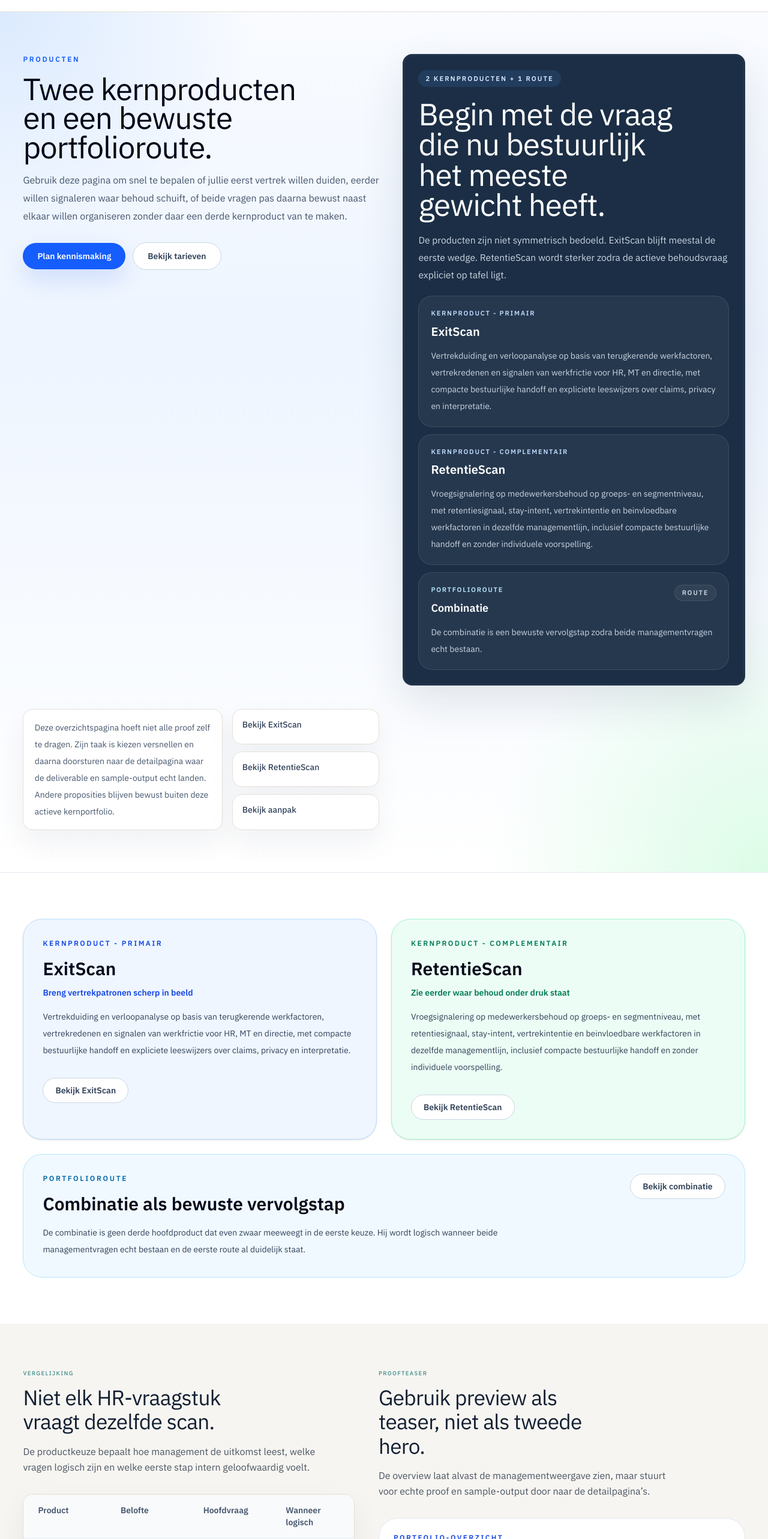
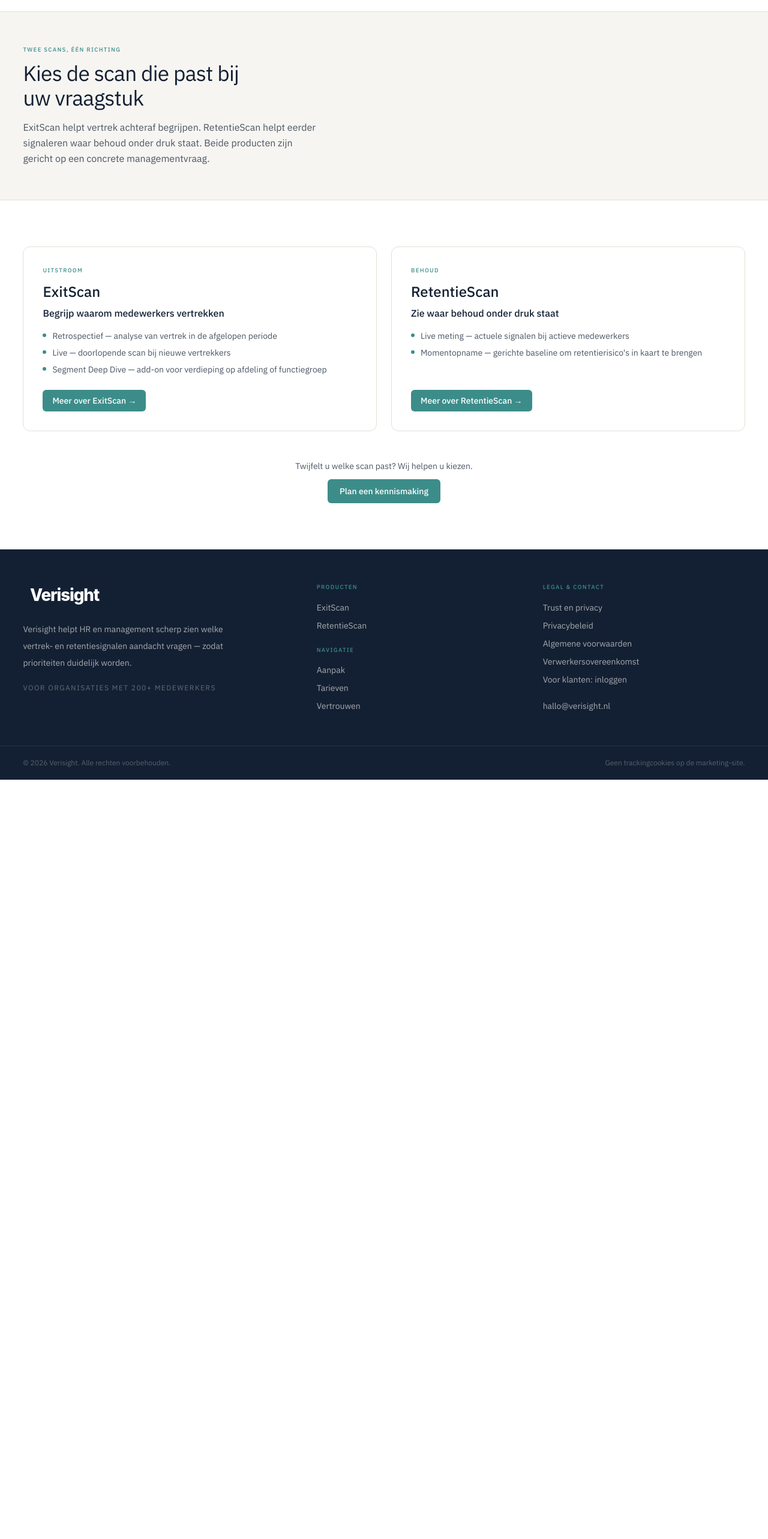
Before and after one commit to larshengel08-lang/VerisightSaaS, a Next.js app in the folder frontend/: page /producten in a window 1280 px wide. Shown: the part 80-2646 px from the top of the page at 60% size. After the commit the page ends 1380 px from the top, so only its background shows below. Built offline with nearby package versions, Linux system fonts and the light colour scheme.

Commit message:
rebrand: producten-overzicht — concrete H1, two product blocks, teal CTA

```diff
--- a/frontend/app/producten/page.tsx
+++ b/frontend/app/producten/page.tsx
@@ -1,38 +1,27 @@
 import type { Metadata } from 'next'
 import Link from 'next/link'
-import {
-  MarketingHeroIntro,
-  MarketingHeroStage,
-  MarketingHeroSupport,
-} from '@/components/marketing/marketing-hero'
-import { MarketingCalloutBand } from '@/components/marketing/marketing-callout-band'
-import { MarketingComparisonTable } from '@/components/marketing/marketing-comparison-table'
-import { MarketingPageShell } from '@/components/marketing/marketing-page-shell'
-import { PreviewEvidenceRail } from '@/components/marketing/preview-evidence-rail'
-import { PreviewSlider } from '@/components/marketing/preview-slider'
 import { MarketingSection } from '@/components/marketing/marketing-section'
+import { PublicFooter } from '@/components/marketing/public-footer'
+import { PublicHeader } from '@/components/marketing/public-header'
 import { SectionHeading } from '@/components/marketing/section-heading'
-import { productOverviewComparisonRows } from '@/components/marketing/site-content'
 import { buildContactHref } from '@/lib/contact-funnel'
-import { CORE_MARKETING_PRODUCTS, PORTFOLIO_ROUTE_MARKETING_PRODUCTS } from '@/lib/marketing-products'
-import { SEO_SOLUTION_PAGES } from '@/lib/seo-solution-pages'
 
 export const metadata: Metadata = {
   title: 'Producten',
-  description: 'Bekijk twee kernproducten en een bewuste portfolioroute in een heldere productstructuur voor HR-teams.',
+  description: 'Kies de scan die past bij uw vraagstuk: ExitScan voor vertrekduiding of RetentieScan voor vroegsignalering op behoud.',
   alternates: {
     canonical: '/producten',
   },
   openGraph: {
     title: 'Producten | Verisight',
-    description: 'Bekijk twee kernproducten en een bewuste portfolioroute in een heldere productstructuur voor HR-teams.',
+    description: 'Kies de scan die past bij uw vraagstuk: ExitScan voor vertrekduiding of RetentieScan voor vroegsignalering op behoud.',
     url: 'https://www.verisight.nl/producten',
     images: ['/opengraph-image'],
   },
   twitter: {
     card: 'summary_large_image',
     title: 'Producten | Verisight',
-    description: 'Bekijk twee kernproducten en een bewuste portfolioroute in een heldere productstructuur voor HR-teams.',
+    description: 'Kies de scan die past bij uw vraagstuk: ExitScan voor vertrekduiding of RetentieScan voor vroegsignalering op behoud.',
     images: ['/opengraph-image'],
   },
 }
@@ -42,270 +31,98 @@ export default function ProductenPage() {
     '@context': 'https://schema.org',
     '@type': 'BreadcrumbList',
     itemListElement: [
-      {
-        '@type': 'ListItem',
-        position: 1,
-        name: 'Home',
-        item: 'https://www.verisight.nl/',
-      },
-      {
-        '@type': 'ListItem',
-        position: 2,
-        name: 'Producten',
-        item: 'https://www.verisight.nl/producten',
-      },
+      { '@type': 'ListItem', position: 1, name: 'Home', item: 'https://www.verisight.nl/' },
+      { '@type': 'ListItem', position: 2, name: 'Producten', item: 'https://www.verisight.nl/producten' },
     ],
   }
-
-  const primaryProducts = CORE_MARKETING_PRODUCTS
-  const combinationProduct = PORTFOLIO_ROUTE_MARKETING_PRODUCTS[0]
 
   return (
     <>
       <script type="application/ld+json" dangerouslySetInnerHTML={{ __html: JSON.stringify(breadcrumbSchema) }} />
-      <MarketingPageShell
-        theme="neutral"
-        pageType="overview"
-        ctaHref={buildContactHref({ routeInterest: 'exitscan', ctaSource: 'products_hero' })}
-        heroIntro={
-          <MarketingHeroIntro>
-            <p className="marketing-hero-eyebrow text-blue-600">Producten</p>
-            <h1 className="marketing-hero-title marketing-hero-title-page font-display text-slate-950">
-              Twee kernproducten en een bewuste portfolioroute.
-            </h1>
-            <p className="marketing-hero-copy text-slate-600">
-              Gebruik deze pagina om snel te bepalen of jullie eerst vertrek willen duiden, eerder willen signaleren
-              waar behoud schuift, of beide vragen pas daarna bewust naast elkaar willen organiseren zonder daar een
-              derde kernproduct van te maken.
-            </p>
-            <div className="marketing-hero-actions">
-              <div className="marketing-hero-cta-row">
-                <a
-                  href={buildContactHref({ routeInterest: 'exitscan', ctaSource: 'products_hero' })}
-                  className="inline-flex items-center justify-center rounded-full bg-blue-600 px-6 py-3 text-sm font-semibold text-white shadow-[0_16px_40px_rgba(37,99,235,0.18)] transition-all hover:-translate-y-0.5 hover:bg-blue-700"
+
+      <div className="min-h-screen bg-white">
+        <PublicHeader />
+        <main>
+
+          {/* Hero */}
+          <section className="bg-[#F7F5F1] border-b border-[#E5E0D6]">
+            <div className="marketing-shell py-14">
+              <SectionHeading
+                eyebrow="Twee scans, één richting"
+                title="Kies de scan die past bij uw vraagstuk"
+                description="ExitScan helpt vertrek achteraf begrijpen. RetentieScan helpt eerder signaleren waar behoud onder druk staat. Beide producten zijn gericht op een concrete managementvraag."
+              />
+            </div>
+          </section>
+
+          {/* Product blocks */}
+          <MarketingSection tone="tint">
+            <div className="grid gap-6 lg:grid-cols-2">
+              {/* ExitScan */}
+              <div className="flex flex-col rounded-xl border border-[#E5E0D6] bg-white p-8">
+                <p className="text-[0.6rem] font-medium uppercase tracking-[0.14em] text-[#3C8D8A]">Uitstroom</p>
+                <h2 className="mt-3 text-2xl font-medium text-[#132033]">ExitScan</h2>
+                <p className="mt-2 text-base font-medium text-[#132033]">Begrijp waarom medewerkers vertrekken</p>
+                <ul className="mt-4 flex-1 space-y-2">
+                  {[
+                    'Retrospectief — analyse van vertrek in de afgelopen periode',
+                    'Live — doorlopende scan bij nieuwe vertrekkers',
+                    'Segment Deep Dive — add-on voor verdieping op afdeling of functiegroep',
+                  ].map((bullet) => (
+                    <li key={bullet} className="flex items-start gap-2.5 text-sm text-[#4A5563]">
+                      <span className="mt-1.5 h-1.5 w-1.5 flex-shrink-0 rounded-full bg-[#3C8D8A]" />
+                      {bullet}
+                    </li>
+                  ))}
+                </ul>
+                <Link
+                  href="/producten/exitscan"
+                  className="mt-6 inline-flex self-start rounded-md bg-[#3C8D8A] px-4 py-2 text-sm font-medium text-white transition-colors hover:bg-[#2d6e6b]"
                 >
-                  Plan kennismaking
-                </a>
+                  Meer over ExitScan →
+                </Link>
+              </div>
+
+              {/* RetentieScan */}
+              <div className="flex flex-col rounded-xl border border-[#E5E0D6] bg-white p-8">
+                <p className="text-[0.6rem] font-medium uppercase tracking-[0.14em] text-[#3C8D8A]">Behoud</p>
+                <h2 className="mt-3 text-2xl font-medium text-[#132033]">RetentieScan</h2>
+                <p className="mt-2 text-base font-medium text-[#132033]">Zie waar behoud onder druk staat</p>
+                <ul className="mt-4 flex-1 space-y-2">
+                  {[
+                    'Live meting — actuele signalen bij actieve medewerkers',
+                    'Momentopname — gerichte baseline om retentierisico\'s in kaart te brengen',
+                  ].map((bullet) => (
+                    <li key={bullet} className="flex items-start gap-2.5 text-sm text-[#4A5563]">
+                      <span className="mt-1.5 h-1.5 w-1.5 flex-shrink-0 rounded-full bg-[#3C8D8A]" />
+                      {bullet}
+                    </li>
+                  ))}
+                </ul>
                 <Link
-                  href="/tarieven"
-                  className="inline-flex items-center justify-center rounded-full border border-slate-300 bg-white px-6 py-3 text-sm font-semibold text-slate-700 transition-colors hover:border-slate-400 hover:text-slate-950"
+                  href="/producten/retentiescan"
+                  className="mt-6 inline-flex self-start rounded-md bg-[#3C8D8A] px-4 py-2 text-sm font-medium text-white transition-colors hover:bg-[#2d6e6b]"
                 >
-                  Bekijk tarieven
+                  Meer over RetentieScan →
                 </Link>
               </div>
             </div>
-          </MarketingHeroIntro>
-        }
-        heroStage={
-          <MarketingHeroStage>
-            <div className="space-y-5">
-              <span className="marketing-stage-tag bg-blue-400/12 text-blue-100">2 kernproducten + 1 route</span>
-              <h2 className="marketing-stage-title font-display text-white">
-                Begin met de vraag die nu bestuurlijk het meeste gewicht heeft.
-              </h2>
-              <p className="marketing-stage-copy text-slate-300">
-                De producten zijn niet symmetrisch bedoeld. ExitScan blijft meestal de eerste wedge. RetentieScan
-                wordt sterker zodra de actieve behoudsvraag expliciet op tafel ligt.
-              </p>
-              <div className="grid gap-3">
-                {primaryProducts.map((product, index) => (
-                  <Link
-                    key={product.slug}
-                    href={product.href}
-                    className="rounded-[1.45rem] border border-white/10 bg-white/5 p-5 transition-all hover:-translate-y-0.5 hover:border-white/20 hover:bg-white/10"
-                  >
-                    <p className="text-[11px] font-semibold uppercase tracking-[0.16em] text-blue-200">
-                      {index === 0 ? 'Kernproduct - primair' : 'Kernproduct - complementair'}
-                    </p>
-                    <p className="mt-2 text-xl font-semibold text-white">{product.label}</p>
-                    <p className="mt-3 text-sm leading-7 text-slate-300">{product.description}</p>
-                  </Link>
-                ))}
-                <div className="rounded-[1.45rem] border border-white/10 bg-white/5 p-5">
-                  <div className="flex flex-wrap items-start justify-between gap-3">
-                    <div>
-                      <p className="text-[11px] font-semibold uppercase tracking-[0.16em] text-sky-200">
-                        Portfolioroute
-                      </p>
-                      <p className="mt-2 text-lg font-semibold text-white">{combinationProduct.label}</p>
-                    </div>
-                    <span className="rounded-full border border-white/10 bg-white/5 px-3 py-1 text-[11px] font-semibold uppercase tracking-[0.16em] text-slate-300">
-                      Route
-                    </span>
-                  </div>
-                  <p className="mt-3 text-sm leading-7 text-slate-300">
-                    De combinatie is een bewuste vervolgstap zodra beide managementvragen echt bestaan.
-                  </p>
-                </div>
-              </div>
-            </div>
-          </MarketingHeroStage>
-        }
-        heroSupport={
-          <MarketingHeroSupport>
-            <div className="marketing-support-note text-sm leading-7 text-slate-600">
-              Deze overzichtspagina hoeft niet alle proof zelf te dragen. Zijn taak is kiezen versnellen en daarna
-              doorsturen naar de detailpagina waar de deliverable en sample-output echt landen. Andere proposities
-              blijven bewust buiten deze actieve kernportfolio.
-            </div>
-            <div className="marketing-link-grid">
+
+            {/* Keuzehulp */}
+            <div className="mt-12 text-center">
+              <p className="text-sm text-[#4A5563]">Twijfelt u welke scan past? Wij helpen u kiezen.</p>
               <Link
-                href="/producten/exitscan"
-                className="marketing-link-card text-sm font-medium text-slate-700 transition-colors hover:border-slate-300 hover:text-slate-950"
+                href={buildContactHref({ routeInterest: 'exitscan', ctaSource: 'products_overview_help' })}
+                className="mt-3 inline-flex rounded-md bg-[#3C8D8A] px-5 py-2.5 text-sm font-medium text-white transition-colors hover:bg-[#2d6e6b]"
               >
-                Bekijk ExitScan
-              </Link>
-              <Link
-                href="/producten/retentiescan"
-                className="marketing-link-card text-sm font-medium text-slate-700 transition-colors hover:border-slate-300 hover:text-slate-950"
-              >
-                Bekijk RetentieScan
-              </Link>
-              <Link
-                href="/aanpak"
-                className="marketing-link-card text-sm font-medium text-slate-700 transition-colors hover:border-slate-300 hover:text-slate-950"
-              >
-                Bekijk aanpak
+                Plan een kennismaking
               </Link>
             </div>
-          </MarketingHeroSupport>
-        }
-      >
-        <MarketingSection tone="plain">
-          <div className="grid gap-6 lg:grid-cols-2">
-            {primaryProducts.map((product, index) => (
-              <div
-                key={product.slug}
-                className={`rounded-[2rem] border p-8 shadow-sm ${
-                  index === 0 ? 'border-blue-200 bg-blue-50' : 'border-emerald-200 bg-emerald-50'
-                }`}
-              >
-                <p className={`text-xs font-bold uppercase tracking-[0.2em] ${index === 0 ? 'text-blue-700' : 'text-emerald-700'}`}>
-                  {index === 0 ? 'Kernproduct - primair' : 'Kernproduct - complementair'}
-                </p>
-                <h2 className="mt-4 text-3xl font-semibold text-slate-950">{product.label}</h2>
-                <p className={`mt-3 text-sm font-semibold ${index === 0 ? 'text-blue-700' : 'text-emerald-700'}`}>
-                  {product.tagline}
-                </p>
-                <p className="mt-4 text-sm leading-7 text-slate-700">{product.description}</p>
-                <Link
-                  href={product.href}
-                  className="mt-8 inline-flex rounded-full border border-slate-300 bg-white px-5 py-2.5 text-sm font-semibold text-slate-700 transition-colors hover:border-slate-400 hover:text-slate-950"
-                >
-                  Bekijk {product.shortLabel}
-                </Link>
-              </div>
-            ))}
-          </div>
+          </MarketingSection>
 
-            <div className="mt-6 rounded-[2rem] border border-sky-200 bg-sky-50 p-8">
-              <div className="flex flex-wrap items-start justify-between gap-4">
-                <div className="max-w-3xl">
-                  <p className="text-xs font-bold uppercase tracking-[0.22em] text-sky-700">Portfolioroute</p>
-                  <h2 className="mt-4 text-3xl font-semibold text-slate-950">
-                    {combinationProduct.label} als bewuste vervolgstap
-                  </h2>
-                  <p className="mt-4 text-sm leading-7 text-slate-700">
-                    De combinatie is geen derde hoofdproduct dat even zwaar meeweegt in de eerste keuze. Hij wordt
-                    logisch wanneer beide managementvragen echt bestaan en de eerste route al duidelijk staat.
-                  </p>
-                </div>
-              <Link
-                href={combinationProduct.href}
-                className="inline-flex rounded-full border border-slate-300 bg-white px-5 py-2.5 text-sm font-semibold text-slate-700 transition-colors hover:border-slate-400 hover:text-slate-950"
-              >
-                Bekijk combinatie
-              </Link>
-            </div>
-          </div>
-        </MarketingSection>
-
-        <MarketingSection tone="surface">
-          <div className="grid gap-10 lg:grid-cols-[0.95fr_1.05fr] lg:items-start">
-            <div>
-              <SectionHeading
-                eyebrow="Vergelijking"
-                title="Niet elk HR-vraagstuk vraagt dezelfde scan."
-                description="De productkeuze bepaalt hoe management de uitkomst leest, welke vragen logisch zijn en welke eerste stap intern geloofwaardig voelt."
-              />
-              <MarketingComparisonTable
-                className="mt-8"
-                columns={['Product', 'Belofte', 'Hoofdvraag', 'Wanneer logisch']}
-                rows={productOverviewComparisonRows}
-              />
-            </div>
-
-            <div>
-              <SectionHeading
-                eyebrow="Proofteaser"
-                title="Gebruik preview als teaser, niet als tweede hero."
-                description="De overview laat alvast de managementweergave zien, maar stuurt voor echte proof en sample-output door naar de detailpagina’s."
-              />
-              <div className="mt-8 rounded-[2rem] border border-slate-200 bg-white p-6">
-                <PreviewSlider variant="portfolio" />
-              </div>
-              <PreviewEvidenceRail className="mt-6" variant="portfolio" />
-            </div>
-          </div>
-        </MarketingSection>
-
-        {SEO_SOLUTION_PAGES.length > 0 ? (
-          <MarketingSection tone="plain">
-            <div className="marketing-panel-soft p-8 md:p-10">
-              <SectionHeading
-                eyebrow="Veelgezochte insteken"
-                title="Gebruik een gerichte oplossingspagina als de vraag al scherp is."
-                description="Deze routes zijn compact opgezet voor buyers die niet eerst het hele portfolio willen vergelijken, maar meteen willen landen op de juiste managementvraag."
-              />
-              <div className="mt-8 grid gap-4 md:grid-cols-3">
-                {SEO_SOLUTION_PAGES.map((page) => (
-                  <Link
-                    key={page.slug}
-                    href={page.canonical}
-                    className="rounded-2xl border border-slate-200 bg-white p-5 transition-colors hover:border-slate-300 hover:bg-slate-50"
-                  >
-                    <p className="text-sm font-semibold text-slate-950">{page.title}</p>
-                    <p className="mt-3 text-sm leading-7 text-slate-600">{page.heroDescription}</p>
-                  </Link>
-                ))}
-              </div>
-            </div>
-          </MarketingSection>
-        ) : null}
-
-        <MarketingSection tone="plain">
-          <div className="marketing-panel-soft p-8 md:p-10">
-              <SectionHeading
-                eyebrow="Handoff"
-                title="Na routekeuze volgt geen losse demo, maar een begeleide intake."
-                description="Na kennismaking bevestigen we eerst welk kernproduct nu past, welke respondentbasis beschikbaar is en hoe de eerste waarde geloofwaardig wordt opgebouwd."
-              />
-            <div className="mt-8 grid gap-4 md:grid-cols-3">
-              {[
-                'ExitScan blijft de default eerste stap als de vraag vooral vertrek achteraf begrijpen is.',
-                'RetentieScan wordt alleen de eerste route wanneer de actieve behoudsvraag expliciet op tafel ligt.',
-                'De combinatie blijft een bewuste tweede route, niet de standaard eerste contactinsteek.',
-              ].map((item) => (
-                <div key={item} className="rounded-2xl border border-slate-200 bg-white p-5 text-sm leading-7 text-slate-700">
-                  {item}
-                </div>
-              ))}
-            </div>
-          </div>
-        </MarketingSection>
-
-        <MarketingSection tone="plain">
-          <MarketingCalloutBand
-            eyebrow="Volgende stap"
-            title="Twijfel je welke route nu het best past?"
-            body="In een kort gesprek bepalen we of jullie vooral terugkijken naar vertrek, eerder willen signaleren op behoud of beide productsporen slim naast elkaar willen inzetten."
-            primaryHref={buildContactHref({ routeInterest: 'exitscan', ctaSource: 'products_callout' })}
-            primaryLabel="Plan kennismaking"
-            secondaryHref="/tarieven"
-            secondaryLabel="Bekijk tarieven"
-          />
-        </MarketingSection>
-      </MarketingPageShell>
+        </main>
+        <PublicFooter />
+      </div>
     </>
   )
 }
```
